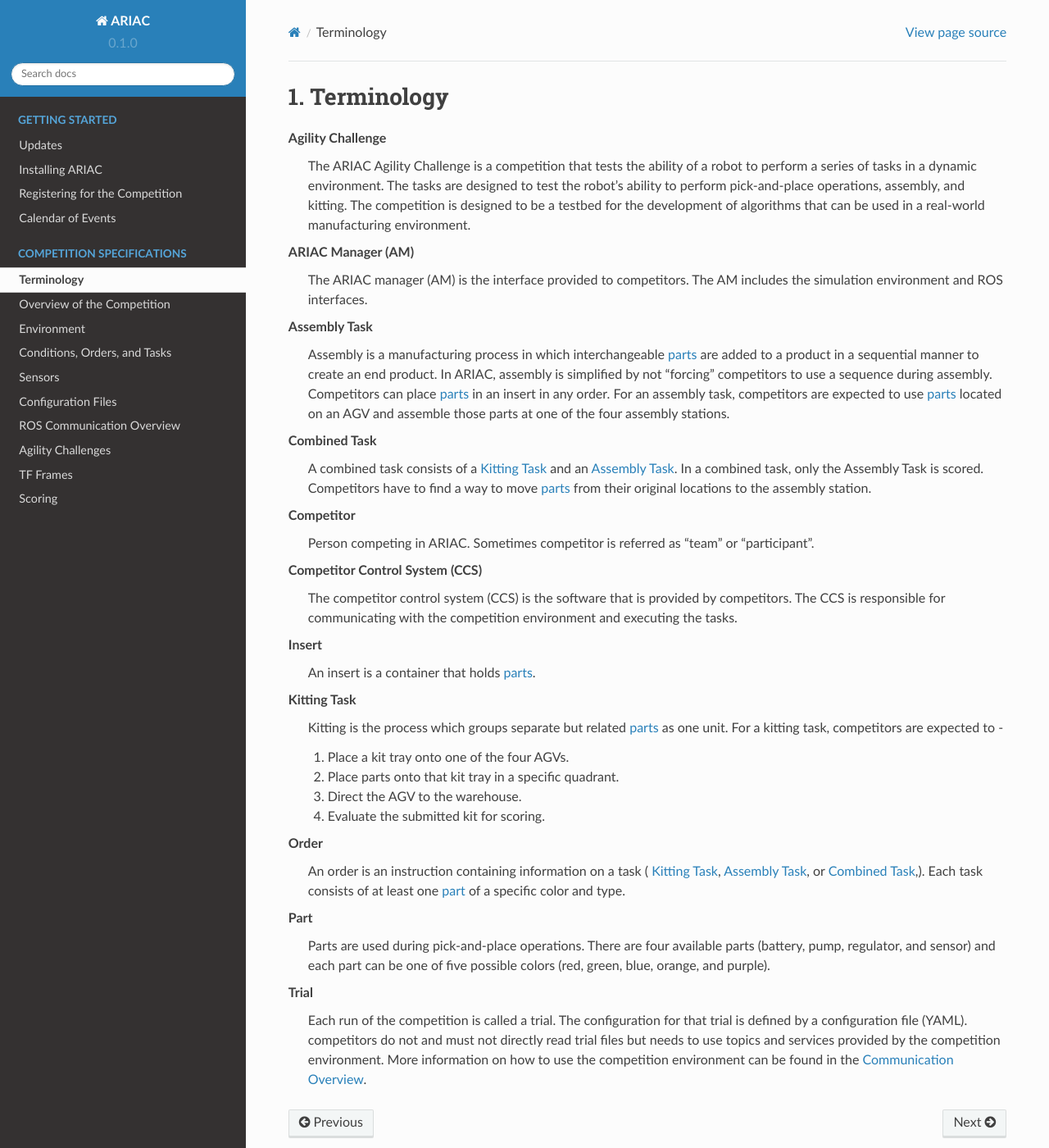
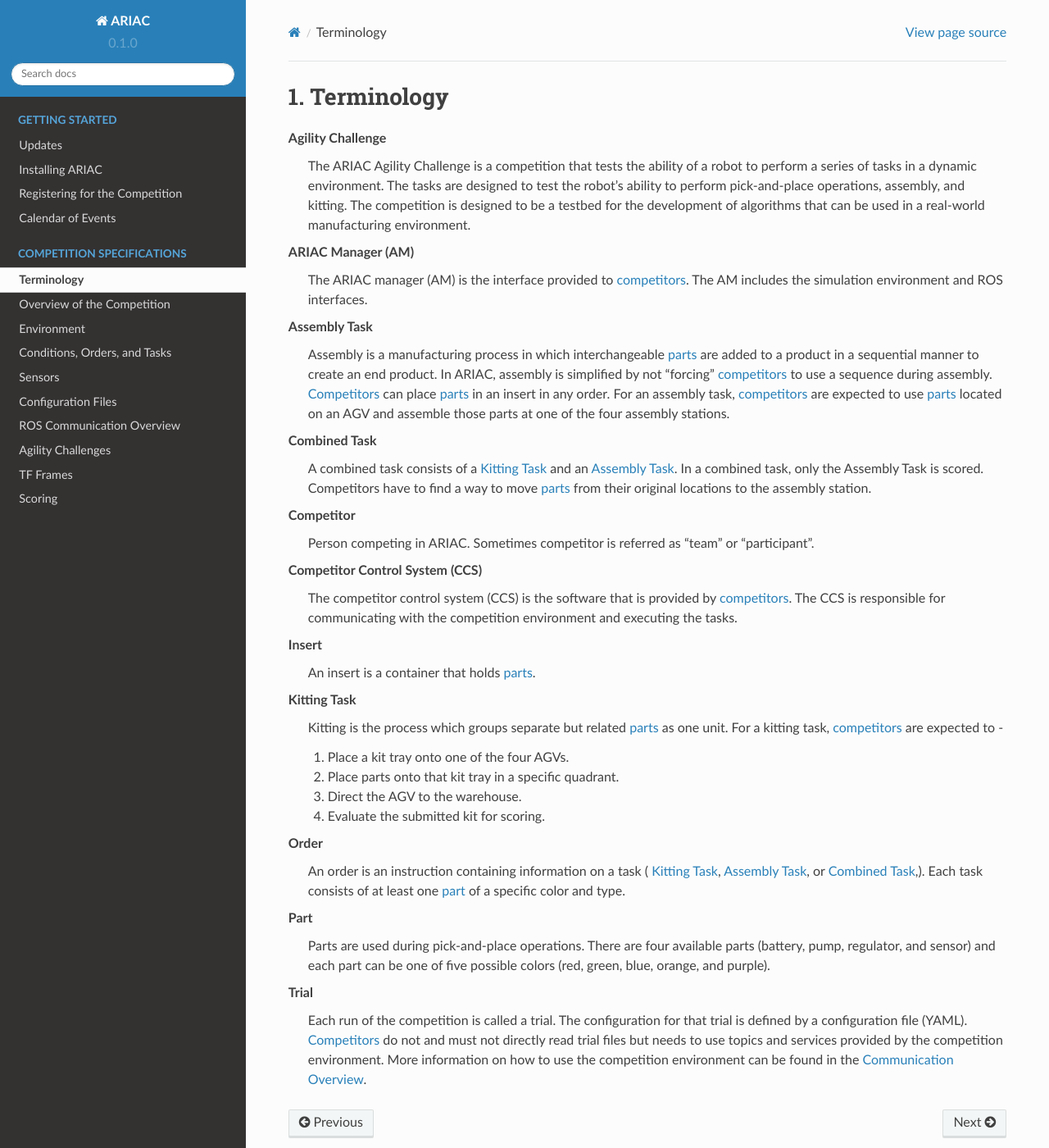
Before and after one commit to usnistgov/ARIAC, a Sphinx documentation site: the page built from docs/competition/terminology.rst, in a window 1280 px wide and 1400 px high. Shown: the whole window at 82% size. Built offline with Sphinx 7.4.7 and the Read the Docs theme 2.0.0, drawn with Linux system fonts in a browser that asks for light colours; some of the changed lines change nothing that is shown.

Commit message:
fixing typos and internal linking

```diff
--- a/docs/competition/terminology.rst
+++ b/docs/competition/terminology.rst
@@ -9,16 +9,16 @@
       The ARIAC Agility Challenge is a competition that tests the ability of a robot to perform a series of tasks in a dynamic environment. The tasks are designed to test the robot's ability to perform pick-and-place operations, assembly, and kitting. The competition is designed to be a testbed for the development of algorithms that can be used in a real-world manufacturing environment.
 
     Competitor Control System (CCS)
-      The competitor control system (CCS) is the software that is provided by :term:`competitors<Competitors>`. The CCS is responsible for communicating with the competition environment and executing the tasks.
+      The competitor control system (CCS) is the software that is provided by :term:`competitors<Competitor>`. The CCS is responsible for communicating with the competition environment and executing the tasks.
 
     ARIAC Manager (AM)
-      The ARIAC manager (AM) is the interface provided to :term:`competitors<Competitors>`. The AM includes the simulation environment and ROS interfaces.
+      The ARIAC manager (AM) is the interface provided to :term:`competitors<Competitor>`. The AM includes the simulation environment and ROS interfaces.
 
     Competitor
       Person competing in ARIAC. Sometimes competitor is referred as "team" or "participant".
 
     Trial
-      Each run of the competition is called a trial. The configuration for that trial is defined by a configuration file (YAML). :term:`competitors<Competitors>` do not and must not directly read trial files but needs to use topics and services provided by the competition environment. More information on how to use the competition environment can be found in the
+      Each run of the competition is called a trial. The configuration for that trial is defined by a configuration file (YAML). :term:`Competitors<Competitor>` do not and must not directly read trial files but needs to use topics and services provided by the competition environment. More information on how to use the competition environment can be found in the
       :doc:`Communication Overview</competition/ros_communication>`.
 
     Part
@@ -31,7 +31,7 @@
       :term:`part<Part>` of a specific color and type.
 
     Kitting Task
-      Kitting is the process which groups separate but related :term:`parts<Part>` as one unit. For a kitting task, competitors are expected to -
+      Kitting is the process which groups separate but related :term:`parts<Part>` as one unit. For a kitting task, :term:`competitors<Competitor>` are expected to -
 
       1. Place a kit tray onto one of the four AGVs.
       2. Place parts onto that kit tray in a specific quadrant.
@@ -39,7 +39,7 @@
       4. Evaluate the submitted kit for scoring.
 
     Assembly Task
-      Assembly is a manufacturing process in which interchangeable :term:`parts<Part>` are added to a product in a sequential manner to create an end product. In ARIAC, assembly is simplified by not "forcing" competitors to use a sequence during assembly. Competitors can place :term:`parts<Part>` in an insert in any order. For an assembly task, competitors are expected to use :term:`parts<Part>` located on an AGV and assemble those parts at one of the four assembly stations.
+      Assembly is a manufacturing process in which interchangeable :term:`parts<Part>` are added to a product in a sequential manner to create an end product. In ARIAC, assembly is simplified by not "forcing" :term:`competitors<Competitor>` to use a sequence during assembly. :term:`Competitors<Competitor>` can place :term:`parts<Part>` in an insert in any order. For an assembly task, :term:`competitors<Competitor>` are expected to use :term:`parts<Part>` located on an AGV and assemble those parts at one of the four assembly stations.
 
     Combined Task
       A combined task consists of a :term:`Kitting Task` and an
```
